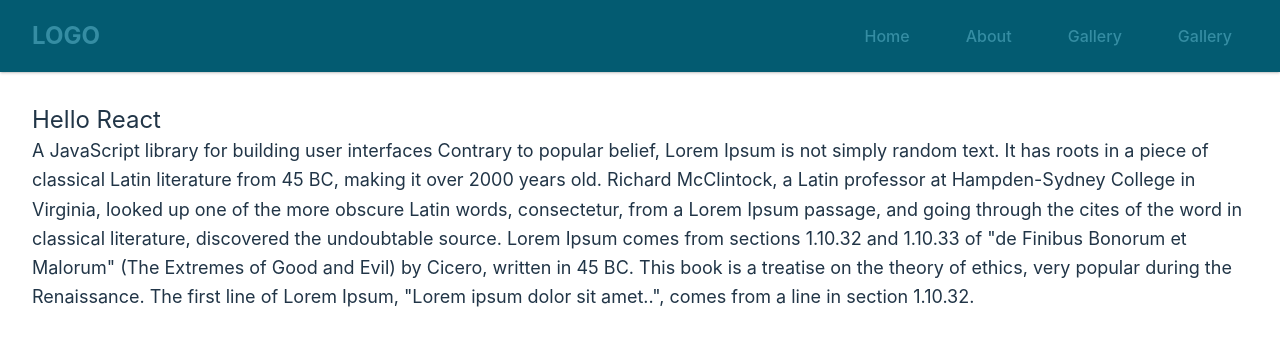
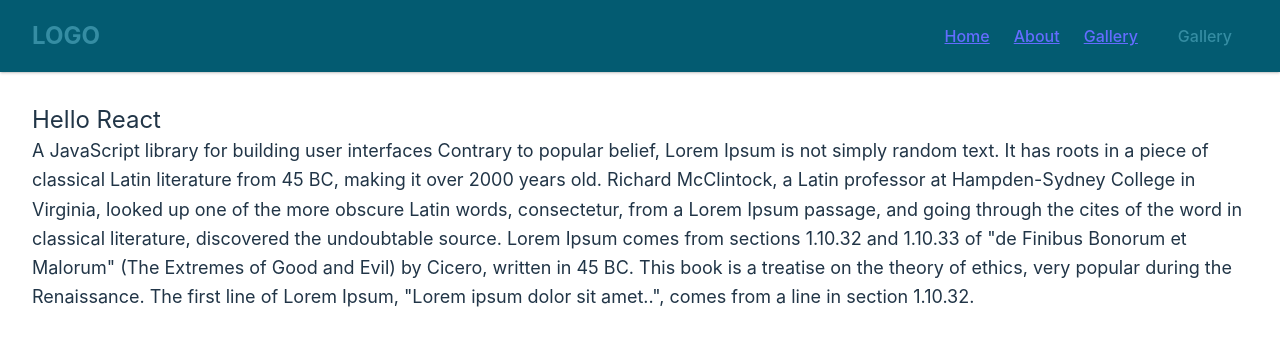
Before and after one commit to Imammlydi/test-vite, a React (Vite) app: page / in a window 1280 px wide. Shown: the top 346 px of the page. Built offline with nearby package versions, Linux system fonts and the light colour scheme.

Commit message:
add link active navbar

```diff
--- a/src/components/NavLink.jsx
+++ /dev/null
@@ -1,14 +0,0 @@
-import React from "react";
-import { Link } from "react-router-dom";
-import  './navbar.css'
-export default function NavLink({ href, children }) {
-    return (
-        <Link
-        activeClassName="navbar__link--active"
-            className="inline-flex px-4 py-2 text-textPrimary hover:text-white"
-            to={href}
-        >
-            {children}
-        </Link>
-    );
-}
--- /dev/null
+++ b/src/components/NavLinks.jsx
@@ -0,0 +1,21 @@
+import React from "react";
+import { Link,NavLink} from "react-router-dom";
+import  './navbar.css'
+export default function NavLinks({ href, children }) {
+    return (
+        <NavLink
+
+            className= {({ isActive }) => "hover:text-white" + isActive ? " inline-flex px-4 py-2 text-textPrimary" : ""}
+            to={href}
+        >
+            {children}
+        </NavLink >
+        // <NavLink
+
+        //     className="inline-flex px-4 py-2 text-textPrimary hover:text-white "
+        //     to={href}
+        // >
+        //     {children}
+        // </NavLink >
+    );
+}
--- a/src/components/Navbar.jsx
+++ b/src/components/Navbar.jsx
@@ -1,11 +1,19 @@
-import React ,{useState}from "react";
+import React ,{useState,useEffect}from "react";
 import Case from "./Case";
-import NavLink from "./NavLink";
+import NavLinks from "./NavLinks";
 
-import { Link } from "react-router-dom";
+import { Link , NavLink,useLocation} from "react-router-dom";
 
 export default function Navbar() {
     const [navbar, setNavbar] = useState(false);
+    const [url, setUrl] = useState(null);
+    const location = useLocation();
+
+    useEffect(() => {
+        setUrl(location.pathname);
+        console.log(url)
+    }, [location]);
+
     return (
         // <div className="bg-blue-600 w-screen py-2">
         //     <Case>
@@ -77,17 +85,24 @@ export default function Navbar() {
                         }`}
                     >
                         <ul className="items-center justify-center space-y-8 md:flex md:space-x-6 md:space-y-0">
-                            <li className="text-gray-600 hover:text-blue-600">
-                                <NavLink href="/">Home</NavLink>
+                            <li >
+                            {/* <li className="text-gray-600 hover:text-blue-600"> */}
+                                {/* <NavLinks href="/">Home</NavLinks> */}
+                                {/* <Link to="/" className={url === "/" ?" text-red-200" : "text-gray-600"}>Home</Link> */}
+                                <Link to="/" className={"underline" + (url === "/" ?" text-gray-600 " : "")}>Home</Link>
                             </li>
-                            <li className="text-gray-600 hover:text-blue-600">
-                                 <NavLink href="/about">About</NavLink>
+                            <li >
+                                 {/* <NavLinks href="/about">About</NavLinks> */}
+                                  <Link to="/about" className={"underline" + (url === "/about" ?" text-red-200" : "")}>About</Link>
                             </li>
-                            <li className="text-gray-600 hover:text-blue-600">
-                                <NavLink href="/gallery">Gallery</NavLink>
+                            {/* <li className="text-gray-600 hover:text-blue-600"> */}
+                            <li >
+                            <Link to="/gallery" className={"underline" + (url === "/gallery" ?" text-red-200" : "")}>Gallery</Link>
+                                {/* <NavLinks href="/gallery">Gallery</NavLinks> */}
                             </li>
-                            <li className="text-gray-600 hover:text-blue-600">
-                                <NavLink href="/gallery">Gallery</NavLink>
+                            {/* <li className="text-gray-600 hover:text-blue-600"> */}
+                            <li >
+                                <NavLinks href="/gallery">Gallery</NavLinks>
                             </li>
 
                         </ul>
```
